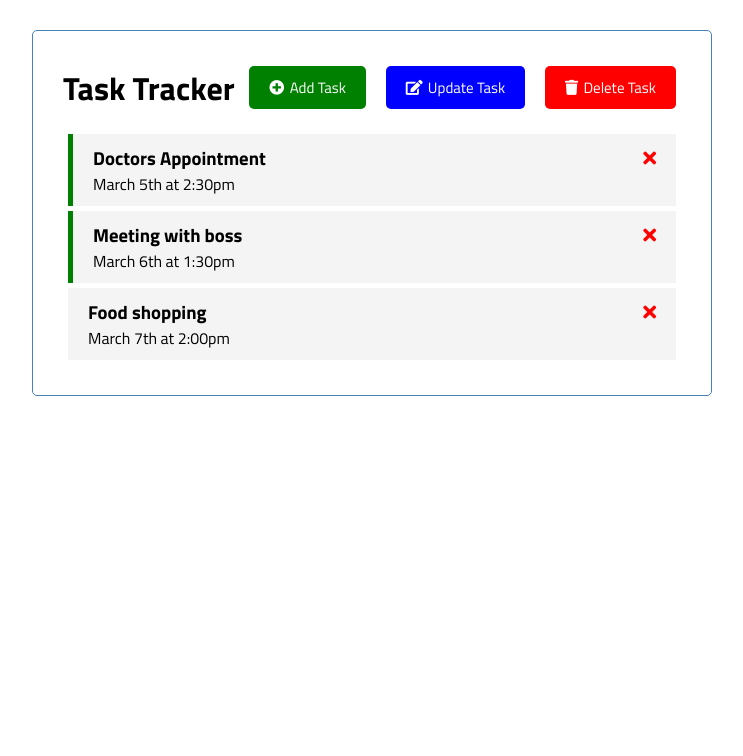
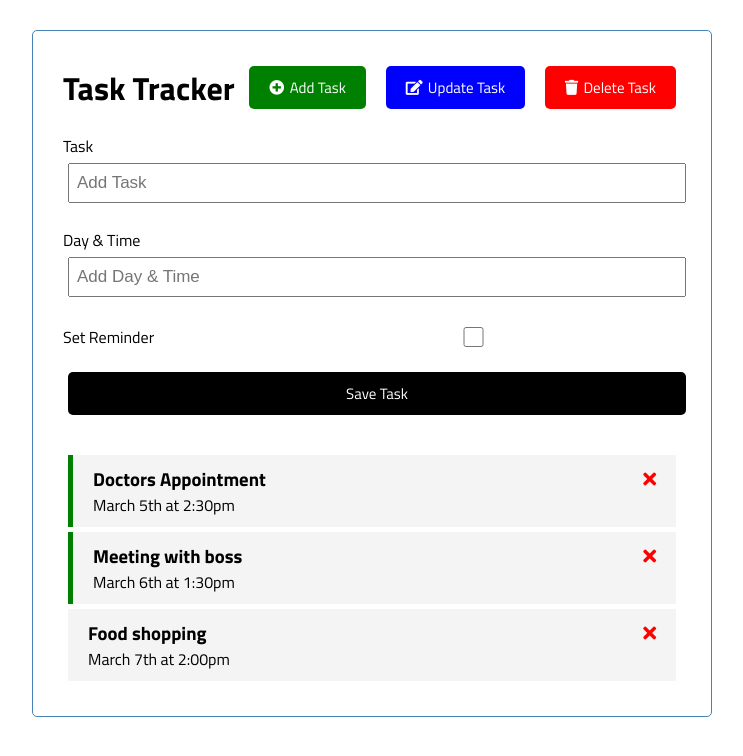
Before and after one commit to Belchenkov/vue-task-tracker, a Vue app: page / in a window 1280 px wide. Shown: the top 756 px of the page, without its empty margins (268-1011 px from the left). Built offline with nearby package versions, Linux system fonts and the light colour scheme.

Commit message:
AddTask Component

```diff
--- a/src/App.vue
+++ b/src/App.vue
@@ -1,6 +1,7 @@
 <template>
   <div class="container">
     <Header title="Task Tracker" />
+    <AddTask @add-task="addTask" />
     <Tasks
         @delete-task="deleteTask"
         :tasks="tasks"
@@ -12,13 +13,15 @@
 <script>
 import Header from './components/Header';
 import Tasks from './components/Tasks';
+import AddTask from './components/AddTask';
 import db from '../db.json';
 
 export default {
   name: 'App',
   components: {
     Header,
-    Tasks
+    Tasks,
+    AddTask
   },
   data() {
     return {
@@ -26,6 +29,12 @@
     }
   },
   methods: {
+    addTask(task) {
+      this.tasks = [
+          ...this.tasks,
+          task
+      ];
+    },
     deleteTask(id) {
       if (confirm('Are you sure?')) {
         this.tasks = this.tasks.filter(task => task.id !== id);
--- /dev/null
+++ b/src/components/AddTask.vue
@@ -0,0 +1,86 @@
+<template>
+  <form @submit="onSubmit" class="add-form">
+    <div class="form-control">
+      <label>Task</label>
+      <input type="text" v-model="text" name="text" placeholder="Add Task" />
+    </div>
+    <div class="form-control">
+      <label>Day & Time</label>
+      <input
+          type="text"
+          v-model="day"
+          name="day"
+          placeholder="Add Day & Time"
+      />
+    </div>
+    <div class="form-control form-control-check">
+      <label>Set Reminder</label>
+      <input type="checkbox" v-model="reminder" name="reminder" />
+    </div>
+
+    <input type="submit" value="Save Task" class="btn btn-block" />
+  </form>
+</template>
+
+<script>
+export default {
+  name: "AddTask",
+  data() {
+    return {
+      text: '',
+      day: '',
+      reminder: false,
+    }
+  },
+  methods: {
+    onSubmit(e) {
+      e.preventDefault();
+      if (!this.text) {
+        alert('Please add a task')
+        return;
+      }
+      const newTask = {
+        // id: Math.floor(Math.random() * 100000),
+        text: this.text,
+        day: this.day,
+        reminder: this.reminder,
+      }
+      this.$emit('add-task', newTask);
+      this.text = '';
+      this.day = '';
+      this.reminder = false;
+    },
+  },
+}
+</script>
+
+<style scoped>
+.add-form {
+  margin-bottom: 40px;
+}
+.form-control {
+  margin: 20px 0;
+}
+.form-control label {
+  display: block;
+}
+.form-control input {
+  width: 100%;
+  height: 40px;
+  margin: 5px;
+  padding: 3px 7px;
+  font-size: 17px;
+}
+.form-control-check {
+  display: flex;
+  align-items: center;
+  justify-content: space-between;
+}
+.form-control-check label {
+  flex: 1;
+}
+.form-control-check input {
+  flex: 2;
+  height: 20px;
+}
+</style>
```
